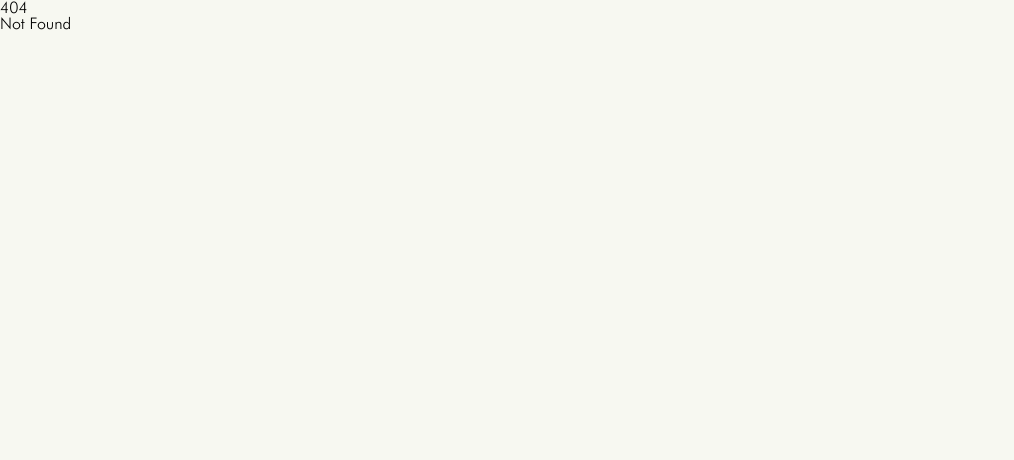
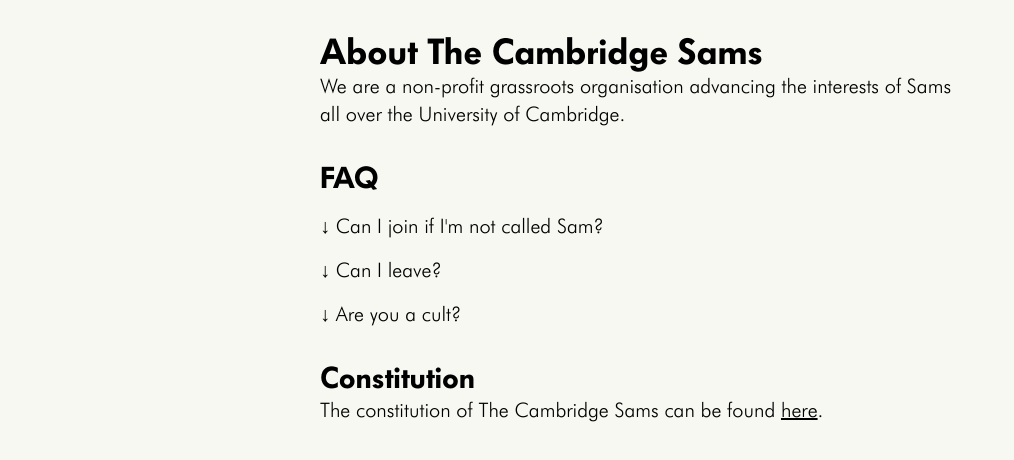
Before and after one commit to TangyPenguin37/CamSams, a SvelteKit app: page /about in a window 1280 px wide. Before the commit this address had no page. Shown: the top 460 px of the page, without its empty margins (0-1014 px from the left). Built offline with nearby package versions, Linux system fonts and the light colour scheme.

Commit message:
added about page

```diff
--- /dev/null
+++ b/src/routes/about/+page.svelte
@@ -0,0 +1,71 @@
+<script>
+	import { onMount } from 'svelte';
+	import { fade } from 'svelte/transition';
+	import { faqs } from './_faqs.js';
+	import jQuery from 'jquery';
+
+	let visible = false;
+	let answers = [false, false, false, false];
+
+	onMount(() => {
+		visible = true;
+	});
+
+	/**
+	 * @param {number} index
+	 */
+
+	function toggleAnswer(index) {
+		answers = answers.map((answer, i) => {
+			if (i === index) {
+				jQuery(`.answer-${i}`).slideToggle();
+				return !answer;
+			} else if (answer) {
+				jQuery(`.answer-${i}`).slideUp();
+				return false;
+			}
+			return answer;
+		});
+	}
+</script>
+
+{#if visible}
+	<div
+		class="mx-auto my-8 flex w-10/12 flex-col md:w-1/2"
+		in:fade={{ duration: 1000 }}
+		out:fade={{ duration: 1000 }}
+	>
+		<div class="mb-8">
+			<h1 class="text-4xl font-bold">About The Cambridge Sams</h1>
+			<p class="text-xl">
+				We are a non-profit grassroots organisation advancing the interests of Sams all over the
+				University of Cambridge.
+			</p>
+		</div>
+		<div class="mb-8">
+			<h2 class="text-3xl font-bold">FAQ</h2>
+			<ul class="text-xl">
+				{#each faqs as item, i}
+					<li class="mt-4">
+						<button on:click={() => toggleAnswer(i)}>
+							{answers[i] ? '↑' : '↓'}
+							<span class="question-{i} underline-animation" class:underlined={answers[i]}
+								>{item.question}</span
+							>
+						</button>
+						<p class="answer-{i}" style="display: none;">{item.answer}</p>
+					</li>
+				{/each}
+			</ul>
+		</div>
+		<div class="mb-8">
+			<h2 class="text-3xl font-bold">Constitution</h2>
+			<p class="text-xl">
+				The constitution of The Cambridge Sams can be found <a
+					href="/constitution.pdf"
+					class="underline">here</a
+				>.
+			</p>
+		</div>
+	</div>
+{/if}
--- /dev/null
+++ b/src/routes/about/_faqs.js
@@ -0,0 +1,19 @@
+const faqs = [
+	{
+		question: "Can I join if I'm not called Sam?",
+		answer:
+			"Absolutely! But we won't talk to you. You can also change your name via deed poll to Sam, Samuel, Samantha, Sammy, Sami, Samson, Samara, or Surface-to-Air Missile and join as soon as the paperwork comes through."
+	},
+	{
+		question: 'Can I leave?',
+		answer:
+			'We run a lifetime membership scheme, and are heartbroken whenever a Sam wishes to cut ties. However, you can leave the group chat and unsubscribe from the mailing list whenever you like. In our hearts, you will always be a Cambridge Sam.'
+	},
+	{
+		question: 'Are you a cult?',
+		answer:
+			"No! Of course, we do all have the same name, but are always open to discussion with non-Sams, many of whom actually help run the society. If you have any queries or please do get in touch - we'd love to hear from you."
+	}
+];
+
+export { faqs };
```
